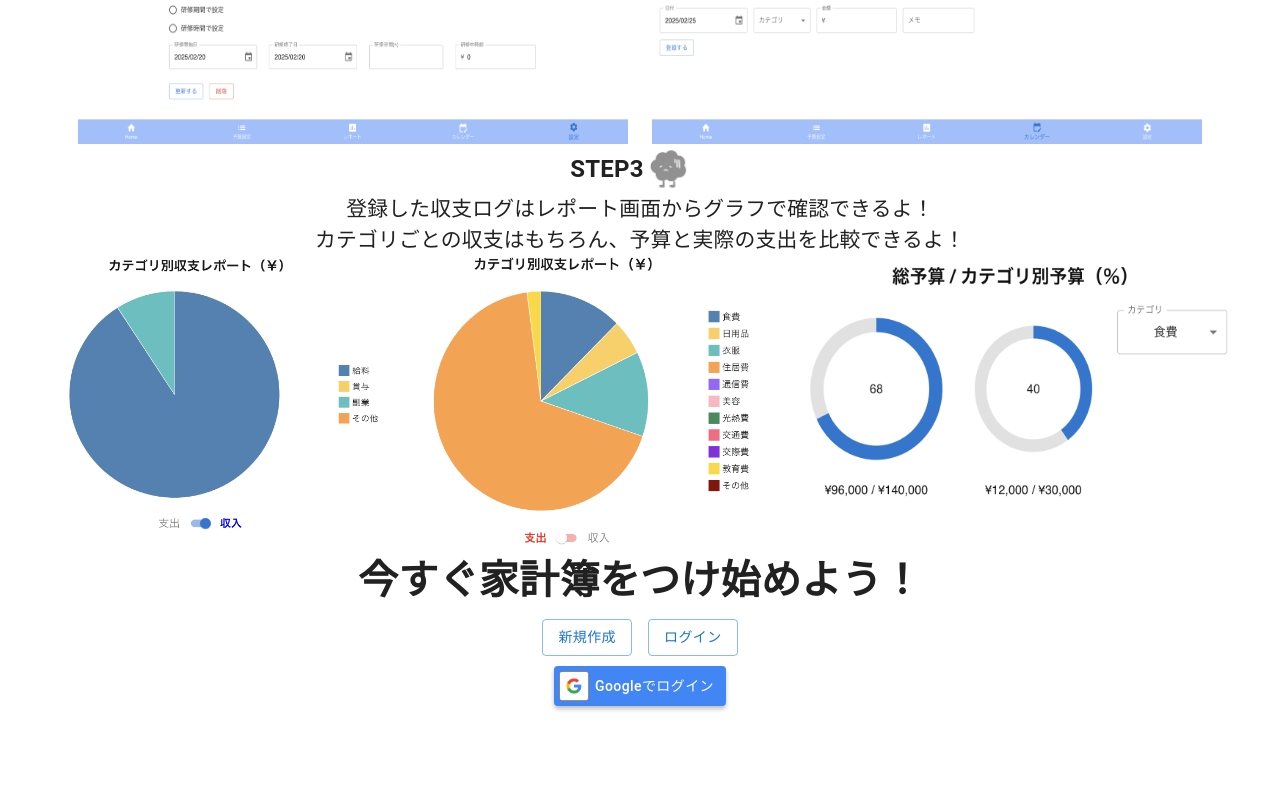
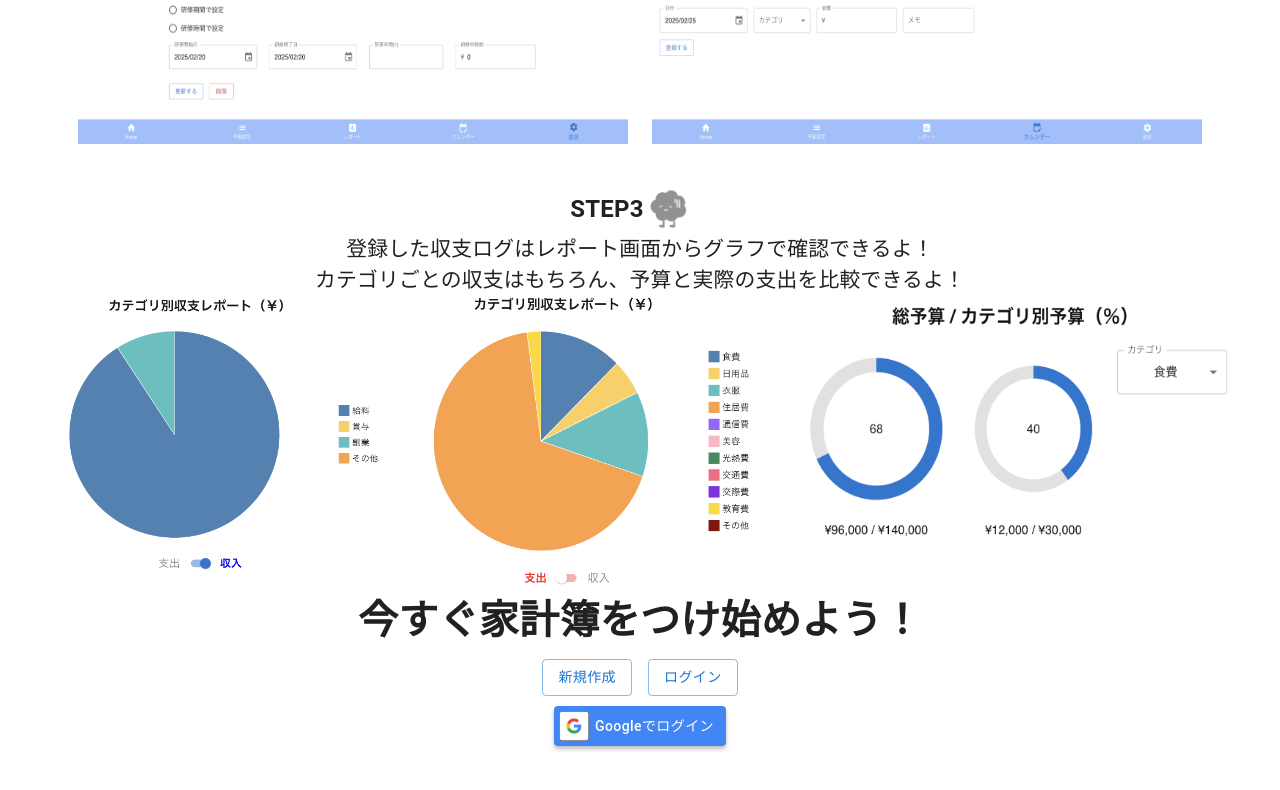
Before and after one commit to kei0299/BalanceDays, a Next.js app in the folder front/: page / in a window 1280 px wide. Shown: the part 1516-2306 px from the top of the page. Built offline with nearby package versions, Linux system fonts and the light colour scheme; no server answers.

Commit message:
indexのSTEP3にmt追加

```diff
--- a/front/src/pages/index.tsx
+++ b/front/src/pages/index.tsx
@@ -337,7 +337,7 @@ export default function Index() {
             <Stack
               spacing={2}
               direction="row"
-              sx={{ justifyContent: "center", alignItems: "center" }}
+              sx={{ justifyContent: "center", alignItems: "center",mt:5 }}
             >
               <Typography
                 sx={{
```
